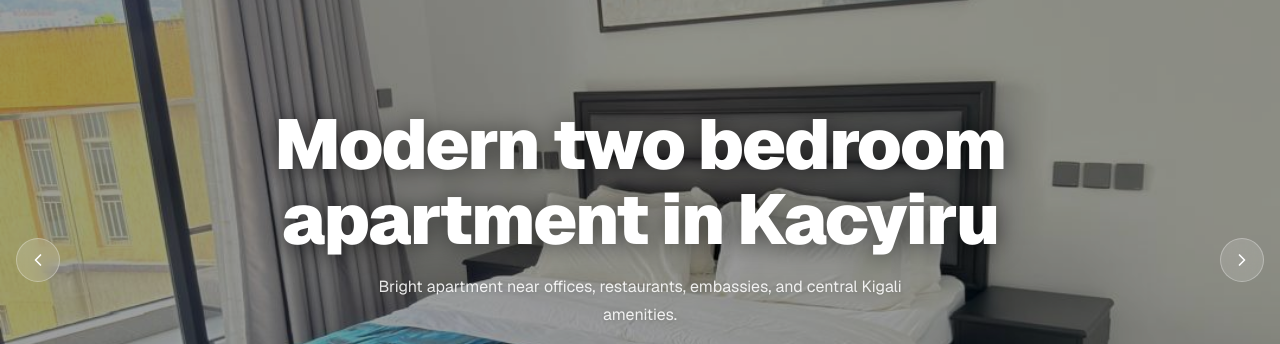
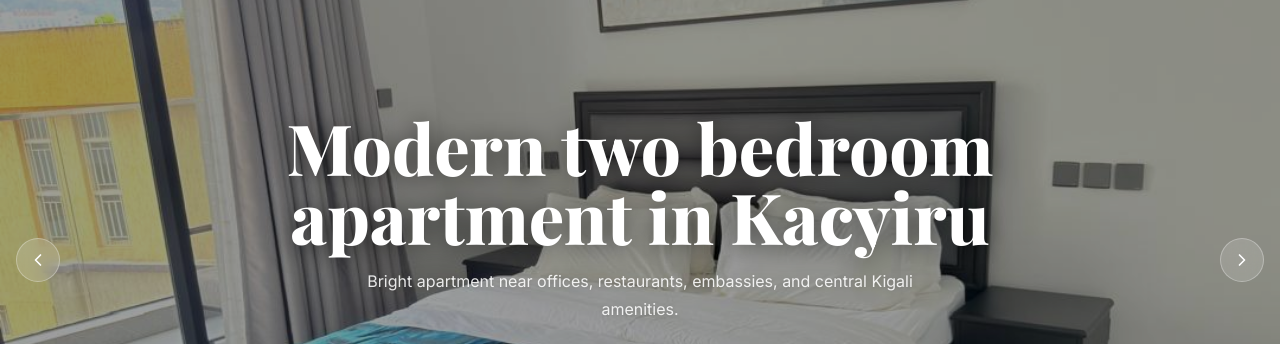
Before and after one commit to luckyusY/ipoporwanda, a Next.js app: page / in a window 1280 px wide. Shown: the part 269-613 px from the top of the page. Built offline with nearby package versions, Linux system fonts and the light colour scheme; no server answers; the database is empty.

Commit message:
Adopt Igiti inspired typography

```diff
--- a/src/app/globals.css
+++ b/src/app/globals.css
@@ -28,16 +28,29 @@
   --color-gold: var(--gold);
   --color-ipopo-blue: var(--ipopo-blue);
   --color-ipopo-blue-dark: var(--ipopo-blue-dark);
-  --font-sans: "Geist", "Geist Fallback", ui-sans-serif, system-ui, sans-serif;
+  --font-sans: var(--font-igiti-sans), ui-sans-serif, system-ui, sans-serif;
+  --font-serif: var(--font-igiti-serif), Georgia, Cambria, "Times New Roman", serif;
   --font-mono: "Geist Mono", "Geist Mono Fallback", ui-monospace, monospace;
 }
 
 body {
   background: var(--background);
   color: var(--foreground);
-  font-family: var(--font-geist-sans), Arial, Helvetica, sans-serif;
+  font-family: var(--font-igiti-sans), Arial, Helvetica, sans-serif;
   text-rendering: optimizeLegibility;
   overflow-x: clip;
+}
+
+main h1,
+main h2,
+.hero-title {
+  font-family: var(--font-igiti-serif), Georgia, Cambria, "Times New Roman", serif;
+  font-weight: 800;
+  letter-spacing: 0;
+}
+
+main h3 {
+  letter-spacing: 0;
 }
 
 html {
@@ -208,7 +221,7 @@ html {
 /* Fluid hero heading: never smaller than 1.9rem, grows with viewport */
 .hero-title {
   font-size: clamp(1.9rem, 5.5vw, 4.5rem);
-  line-height: 1.06;
+  line-height: 0.98;
 }
 
 /* Gradient text */
--- a/src/app/layout.tsx
+++ b/src/app/layout.tsx
@@ -1,5 +1,5 @@
 import type { Metadata } from "next";
-import { Geist, Geist_Mono } from "next/font/google";
+import { Geist_Mono, Inter, Playfair_Display } from "next/font/google";
 import "swiper/css";
 import "swiper/css/navigation";
 import "swiper/css/pagination";
@@ -9,9 +9,15 @@ import { SiteFooter } from "@/components/site-footer";
 import { ScrollToTop } from "@/components/scroll-to-top";
 import "./globals.css";
 
-const geistSans = Geist({
-  variable: "--font-geist-sans",
+const inter = Inter({
+  variable: "--font-igiti-sans",
   subsets: ["latin"],
+});
+
+const playfair = Playfair_Display({
+  variable: "--font-igiti-serif",
+  subsets: ["latin"],
+  weight: ["600", "700", "800", "900"],
 });
 
 const geistMono = Geist_Mono({
@@ -54,7 +60,7 @@ export default function RootLayout({
   children: React.ReactNode;
 }>) {
   return (
-    <html lang="en" className={`${geistSans.variable} ${geistMono.variable}`}>
+    <html lang="en" className={`${inter.variable} ${playfair.variable} ${geistMono.variable}`}>
       <body className="min-h-full antialiased">
         {children}
         <SiteFooter />
--- a/src/components/site-footer.tsx
+++ b/src/components/site-footer.tsx
@@ -1,3 +1,5 @@
+"use client";
+
 import Link from "next/link";
 import Image from "next/image";
 import { MapPin, Send } from "lucide-react";
```
